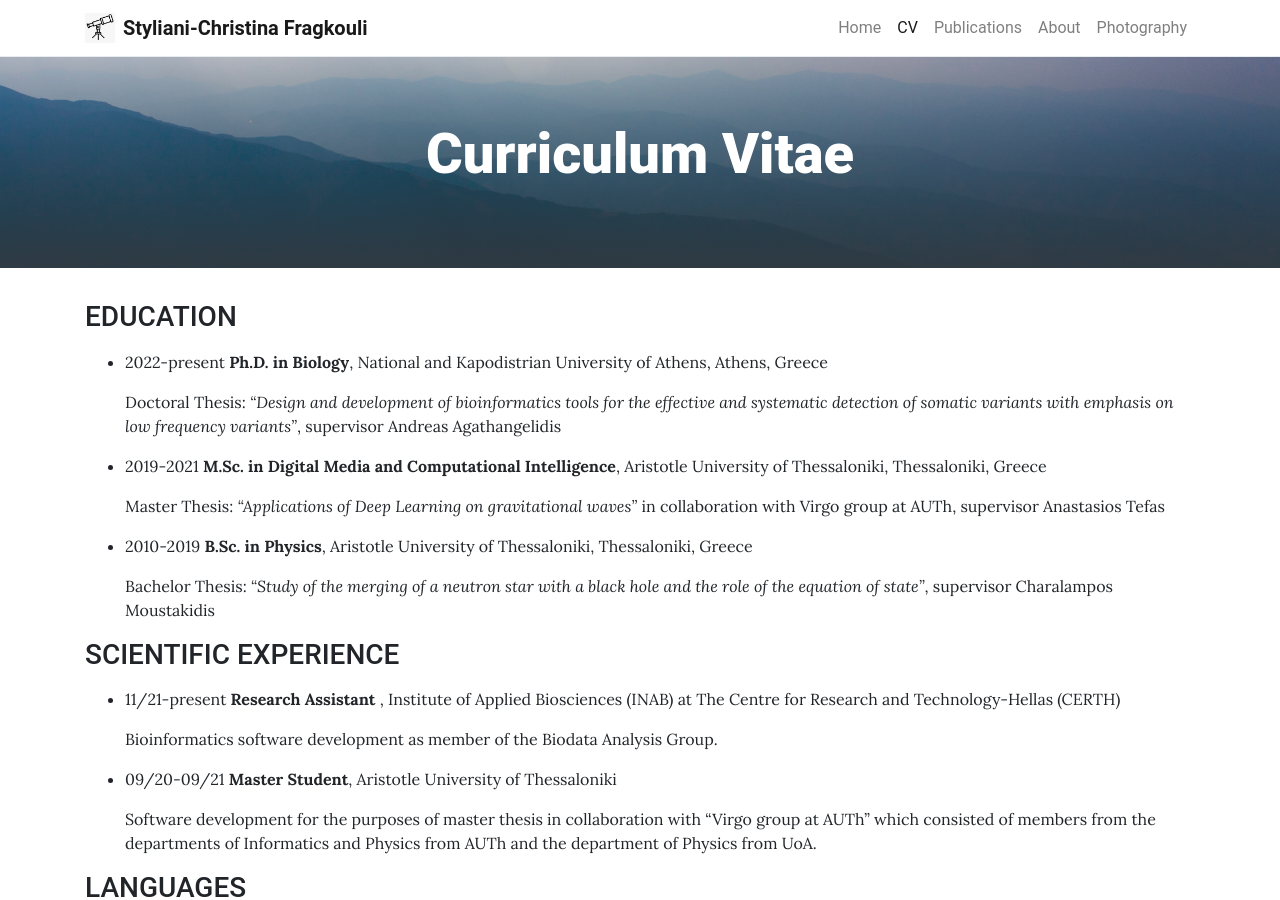
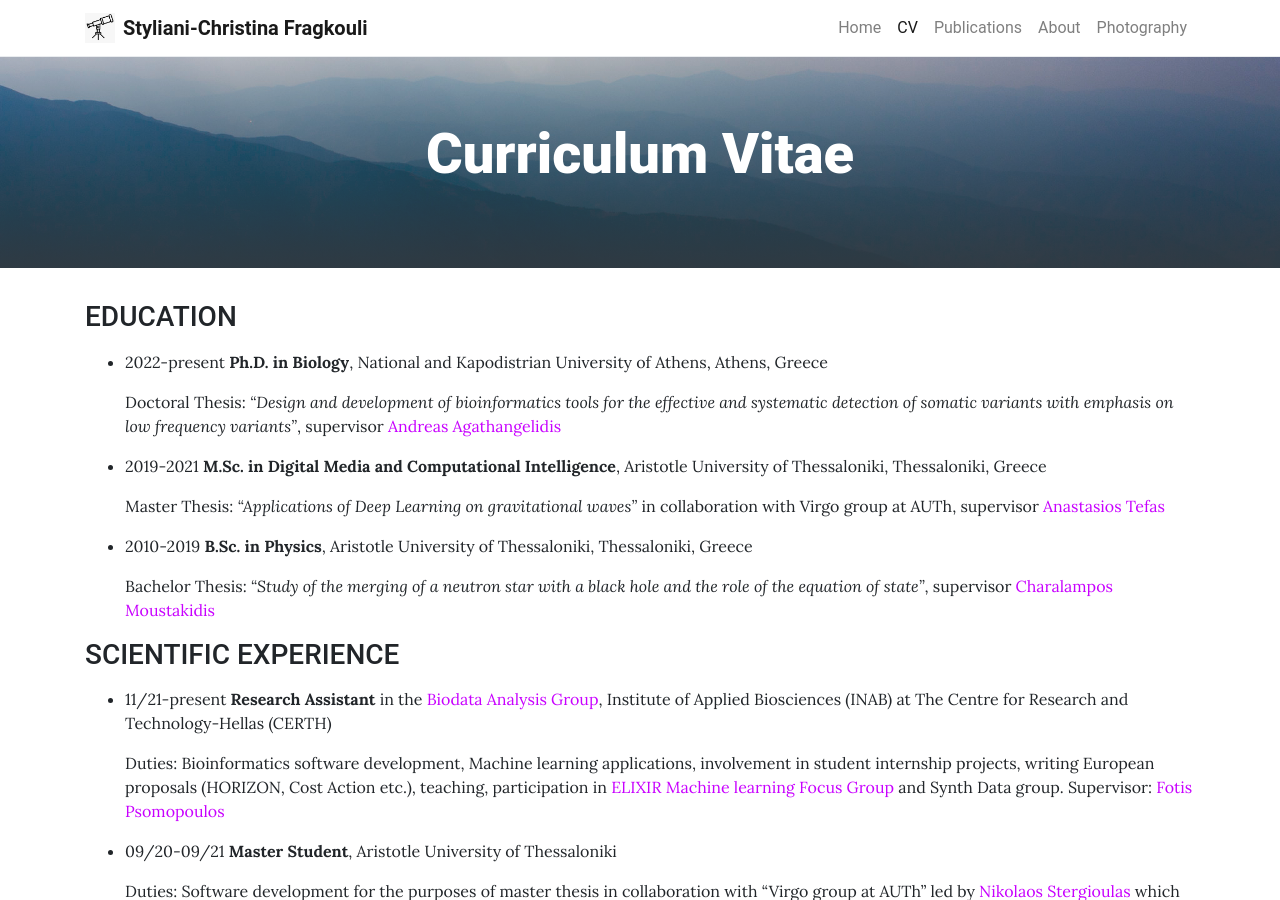
Before and after one commit to sfragkoul/sfragkoul.github.io, a Jekyll site: the page built from pages/CV.md, in a window 1280 px wide and 900 px high. Built offline with Jekyll 4.4.1, drawn with Linux system fonts in a browser that asks for light colours; some of the changed text lies outside the part shown.

Commit message:
Update CV.md

```diff
--- a/pages/CV.md
+++ b/pages/CV.md
@@ -12,28 +12,28 @@ background: /assets/img/groupLogo/CV.jpg
 
 - 2022-present    **Ph.D. in Biology**, National and Kapodistrian University of Athens, Athens, Greece
 
-   Doctoral Thesis: *“Design and development of bioinformatics tools for the effective and systematic detection of somatic variants with emphasis on low frequency variants”*, supervisor Andreas Agathangelidis
+   Doctoral Thesis: *“Design and development of bioinformatics tools for the effective and systematic detection of somatic variants with emphasis on low frequency variants”*, supervisor [Andreas Agathangelidis](https://scholar.google.it/citations?user=IhoRB4AAAAAJ&hl=en)
 
 - 2019-2021    **M.Sc. in Digital Media and Computational Intelligence**, Aristotle University of Thessaloniki, Thessaloniki, Greece
 
-   Master Thesis: *"Applications of Deep Learning on gravitational waves"* in collaboration with Virgo group at AUTh, supervisor Anastasios Tefas
+   Master Thesis: *"Applications of Deep Learning on gravitational waves"* in collaboration with Virgo group at AUTh, supervisor [Anastasios Tefas](https://scholar.google.com/citations?user=4stOS3YAAAAJ&hl=en)
 
 - 2010-2019    **B.Sc. in Physics**, Aristotle University of Thessaloniki, Thessaloniki, Greece
 
-   Bachelor Thesis: *"Study of the merging of a neutron star with a black hole and the role of the equation of state"*, supervisor Charalampos Moustakidis
+   Bachelor Thesis: *"Study of the merging of a neutron star with a black hole and the role of the equation of state"*, supervisor [Charalampos Moustakidis](https://scholar.google.com/citations?user=7qdKh78AAAAJ&hl=en)
 
 
 ### SCIENTIFIC EXPERIENCE
 <p style="margin-bottom:15px"></p>
 
-- 11/21-present  **Research Assistant** , Institute of Applied Biosciences (INAB) at The Centre for Research and Technology-Hellas (CERTH)
+- 11/21-present  **Research Assistant** in the [Biodata Analysis Group](https://biodataanalysisgroup.github.io/), Institute of Applied Biosciences (INAB) at The Centre for Research and Technology-Hellas (CERTH)
 
-   Bioinformatics software development as member of the Biodata Analysis Group.
+   Duties: Bioinformatics software development, Machine learning applications, involvement in student internship projects, writing European proposals  (HORIZON, Cost Action etc.), teaching, participation in [ELIXIR Machine learning Focus Group](https://elixir-europe.org/focus-groups/machine-learning) and Synth Data group. Supervisor: [Fotis Psomopoulos](https://scholar.google.gr/citations?user=Fp0LAqsAAAAJ&hl=en)
 
 
 - 09/20-09/21 	**Master Student**, Aristotle University of Thessaloniki
 
-   Software development for the purposes of master thesis in collaboration with “Virgo group at AUTh” which consisted of members from the departments of Informatics and Physics from AUTh and the department of Physics from UoA.
+   Duties: Software development for the purposes of master thesis in collaboration with “Virgo group at AUTh” led by [Nikolaos Stergioulas](https://scholar.google.gr/citations?user=AXlRP8EAAAAJ&hl=el) which consisted of members from the departments of Informatics and Physics from AUTh and the department of Physics from UoA.
 
 
 ### LANGUAGES
```
